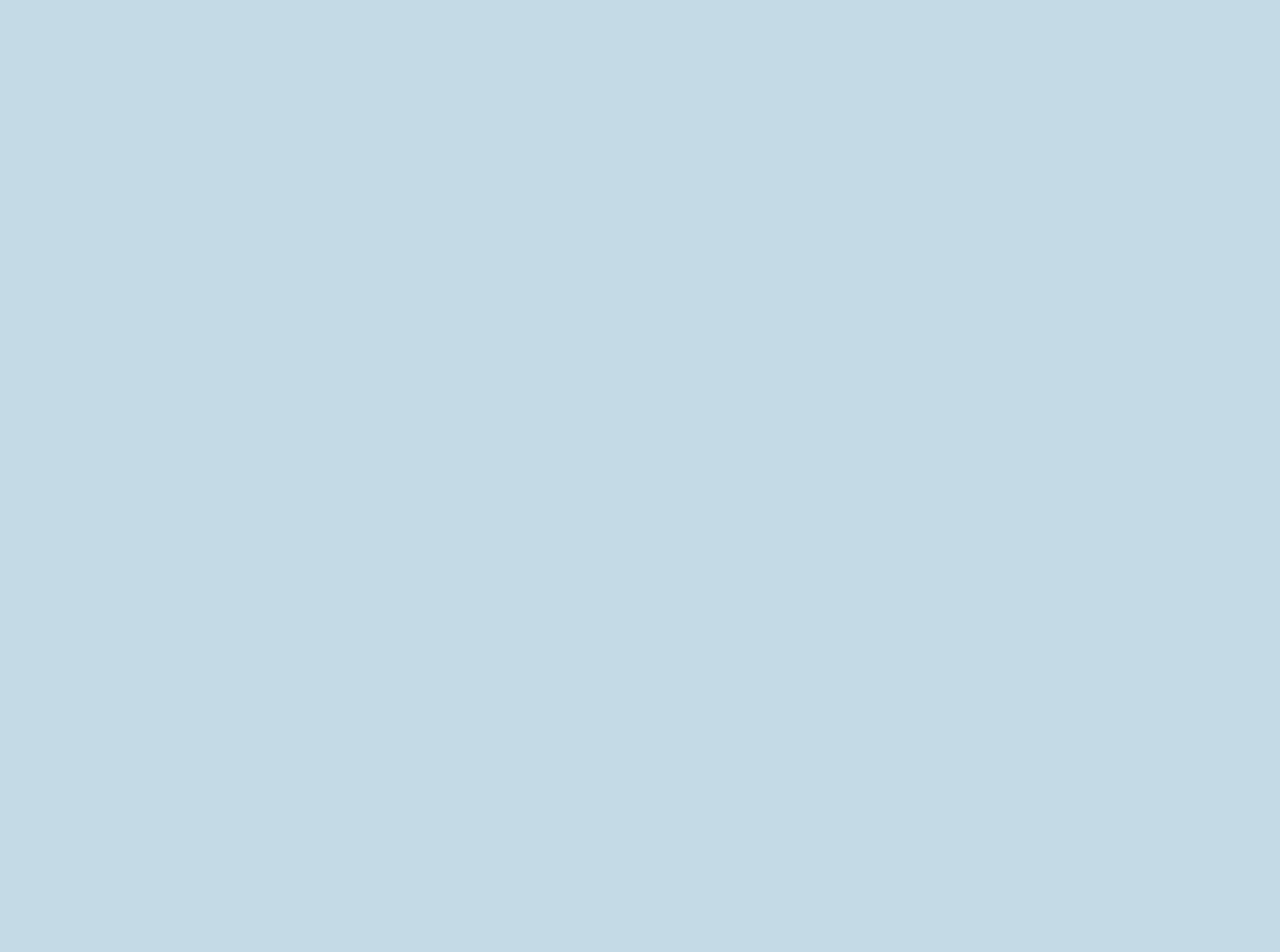
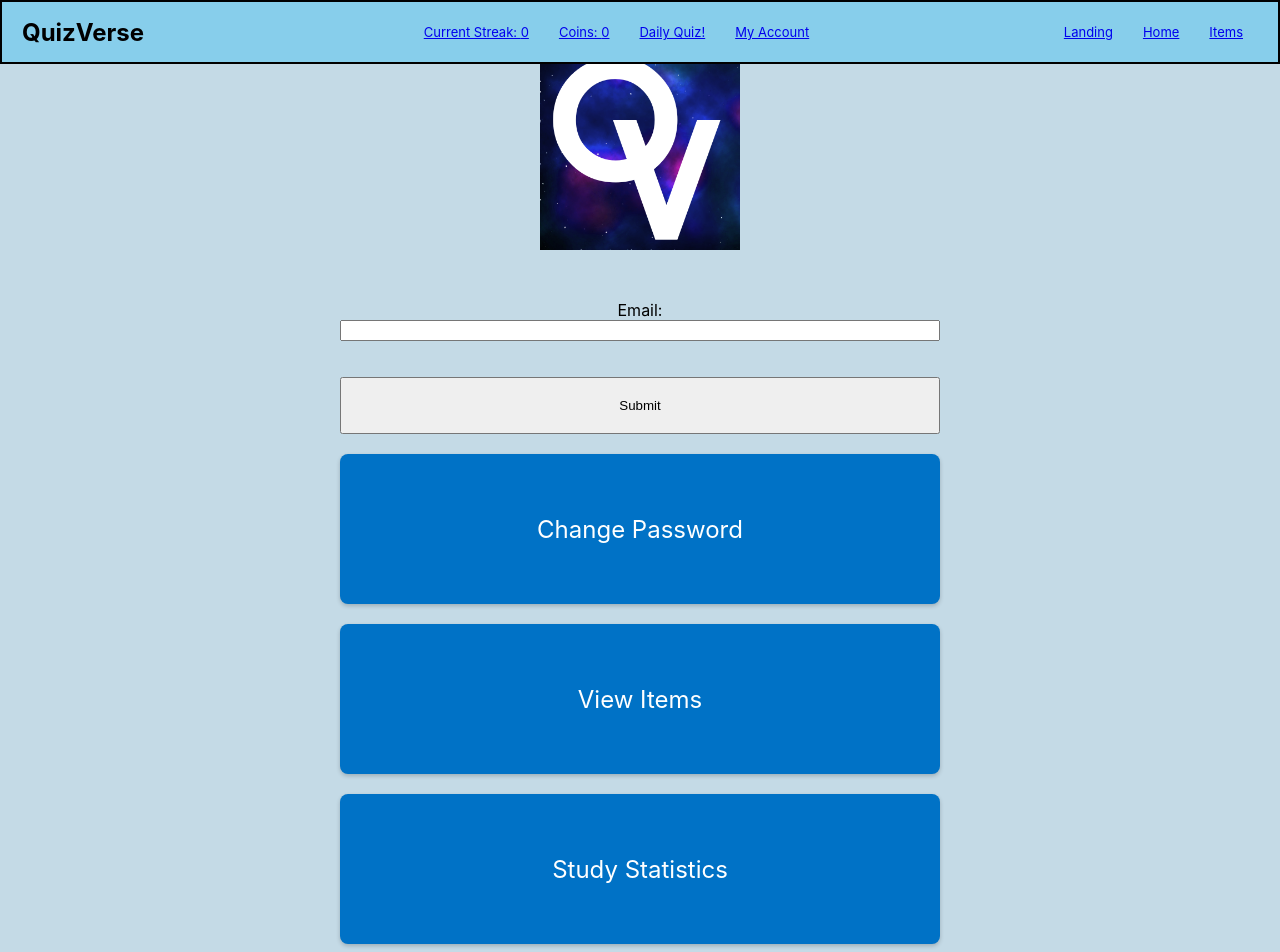
Before and after one commit to agiledev-students-spring2023/final-project-quizverse, a React (Create React App) app in the folder front-end/: page /settings in a window 1280 px wide. Before the commit this address had no page. Shown: the top 952 px of the page. Before the commit the page ends 800 px from the top, so only its background shows below. Built offline with nearby package versions, Linux system fonts and the light colour scheme; no server answers.

Commit message:
bare bones settings page

```diff
--- a/front-end/src/App.js
+++ b/front-end/src/App.js
@@ -12,6 +12,7 @@ import Terms from './components/Terms/Terms';
 import Privacy from './components/Privacy/Privacy';
 import CreateSet from './components/CreateSet/CreateSet';
 import FlashcardSets from './components/FlashcardSets/FlashcardSets';
+import Settings from './components/Settings/Settings';
 
 const theme = createTheme({
   palette: {
@@ -47,6 +48,7 @@ const App = (props) => {
             <Route path="/privacy" element={<Privacy />} />
             <Route path="/create-set" element={<CreateSet />} />
             <Route path="/flashcards" element={<FlashcardSets />} />
+            <Route path="/settings" element={<Settings />} />
           </Route>
         </Routes>
       </ThemeProvider>
--- /dev/null
+++ b/front-end/src/components/Settings/Settings.css
@@ -0,0 +1,30 @@
+/* Define the styles for the buttons */
+.buttons-container {
+    display: grid;
+    grid-template-columns: repeat(1, 1fr);
+    grid-template-rows: repeat(2, 1fr);
+    gap: 20px;
+    margin: 50px auto 0;
+    max-width: 600px;
+    padding: 0 20px;
+    padding-bottom: 50px;
+  }
+
+  .big-button {
+    background-color: #0072c6;
+    color: #fff;
+    display: flex;
+    justify-content: center;
+    align-items: center;
+    height: 150px;
+    font-size: 24px;
+    text-align: center;
+    text-decoration: none;
+    box-shadow: 0 2px 4px rgba(0, 0, 0, 0.2);
+    border-radius: 8px;
+    transition: background-color 0.2s ease-in-out;
+  }
+
+  .big-button:hover {
+    background-color: #005da1;
+  }
--- /dev/null
+++ b/front-end/src/components/Settings/Settings.js
@@ -0,0 +1,64 @@
+import React, { useState } from 'react';
+import { Link } from 'react-router-dom';
+import './Settings.css';
+
+/**
+ * A React component that represents the Settings page of the app.
+ * @param {*} param0 an object holding any props passed to this component from its parent component
+ * @returns The contents of this component, in JSX form.
+ */
+const Settings = (props) => {
+  const [email, setEmail] = useState('');
+  const changeEmail = (event) => {
+    event.preventDefault();
+    alert('Email changed! Your email is now set to ${email}');
+  };
+  return (
+    <>
+      <main>
+        <div className="logo-container">
+          <img src={process.env.PUBLIC_URL + '/QuizVerseLogo.png'} alt="QuizVerse" />
+        </div>
+
+        <div className="buttons-container">
+          <div className="login-page-input-container">
+            <label htmlFor="email" className="email-box">
+              Email:
+            </label>
+            <input
+              type="text"
+              id="email"
+              value={email}
+              onChange={(event) => setEmail(event.target.value)}
+              className="email-input"
+            />
+          </div>
+          <button type="submit" className="answer-button" onClick={changeEmail}>
+            Submit
+          </button>
+          <Link to="/password" className="big-button">
+            Change Password
+          </Link>
+          <Link to="/items" className="big-button">
+            View Items
+          </Link>
+          <Link to="/study-statistics" className="big-button">
+            Study Statistics
+          </Link>
+          <Link to="/daily-quiz-settings" className="big-button">
+            Daily Quiz Settings
+          </Link>
+          <Link to="/delete-account" className="big-button">
+            DELETE ACCOUNT
+          </Link>
+          <Link to="/landing" className="button">
+            Logout
+          </Link>
+        </div>
+      </main>
+    </>
+  );
+};
+
+// make this component available to be imported into any other file
+export default Settings;
```
